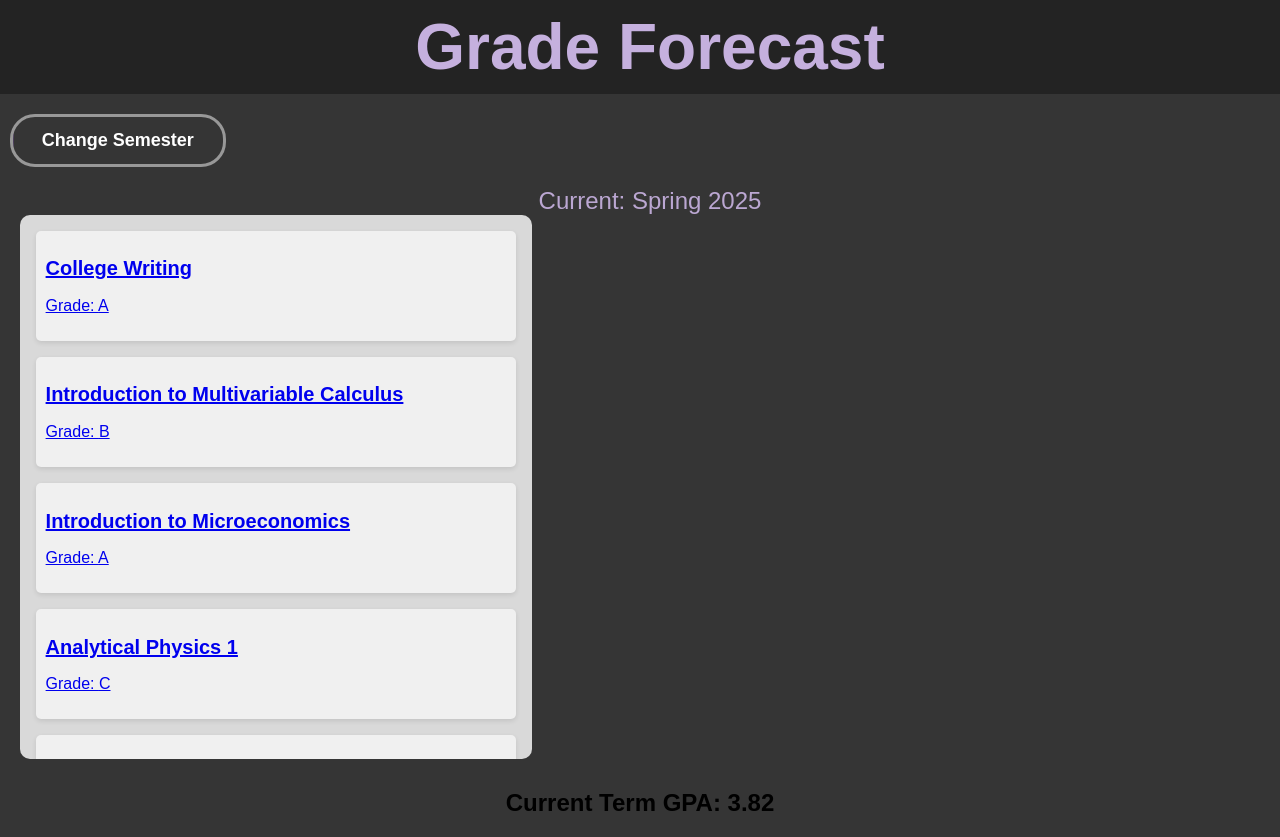
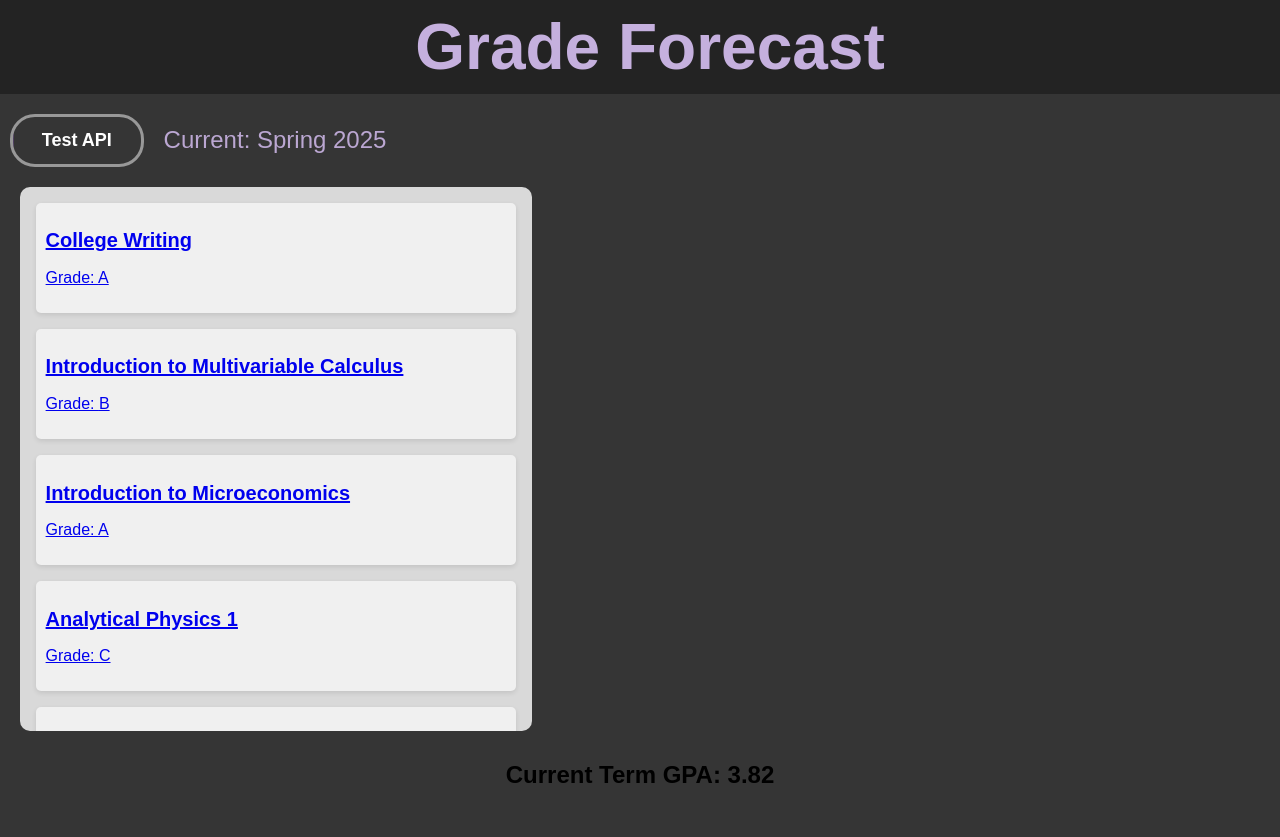
Before and after one commit to KeithVM/grade_forecast, a React (Create React App) app: page / in a window 1280 px wide. After the commit the page ends 809 px from the top, so only its background shows below. Built offline with nearby package versions, Linux system fonts and the light colour scheme.

Commit message:
temp test

```diff
--- a/src/MainPage.js
+++ b/src/MainPage.js
@@ -18,8 +18,8 @@ const MainPage = () => {
         <h1>Grade Forecast</h1>
       </header>
 
-      <div className="test-api-call">
-        <button class="btn">Change Semester</button>
+      <div className="semester-toggle">
+        <button class="btn">Test API</button>
         <p class="current-semester">Current: Spring 2025</p>
       </div>
 
```
